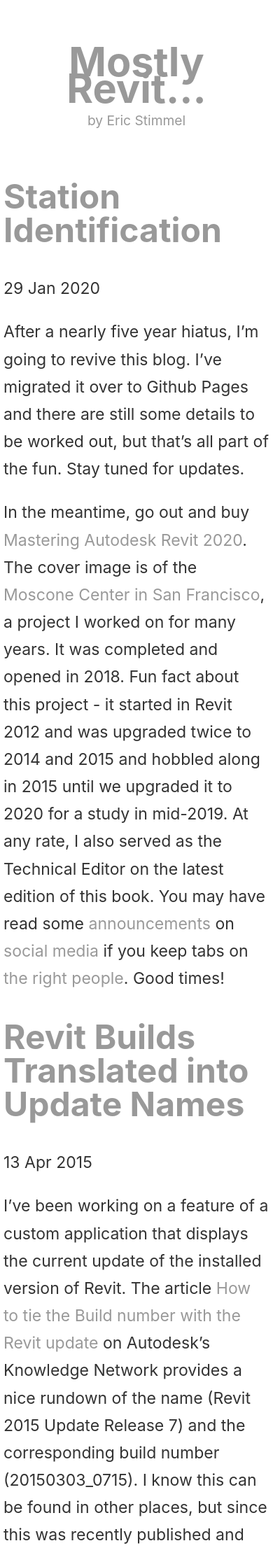
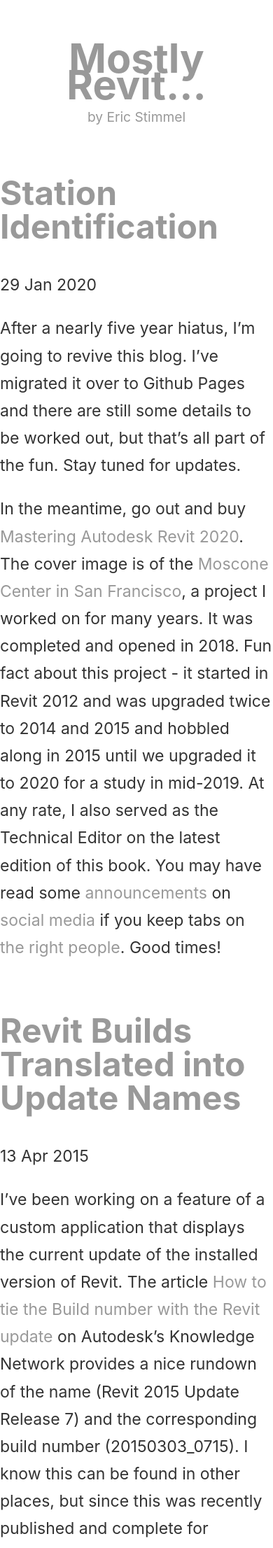
Before and after one commit to estimmel/mostly-revit-blog, a Jekyll site: the page built from index.html, in a window 390 px wide. Shown: the top 2212 px of the page at 70% size. Built offline with Jekyll 4.4.1, drawn with Linux system fonts in a browser that asks for light colours; the list of posts is cut into pages by our own code.

Commit message:
remove width and @media in css altogether

```diff
--- a/css/main.css
+++ b/css/main.css
@@ -83,19 +83,7 @@
     height: auto;
 }
 
-@media (max-width: 520px) {
-    body {
-        padding:5px;
-    }
-    div {
-        clear:both!important;
-        display:block!important;
-        width:100%!important;
-        float:none!important;
-        margin:0!important;
-        padding:0!important;
-    }
-}
+
 
 
 /* obtained from https://gist.github.com/demisx/025698a7b5e314a7a4b5 */
```
